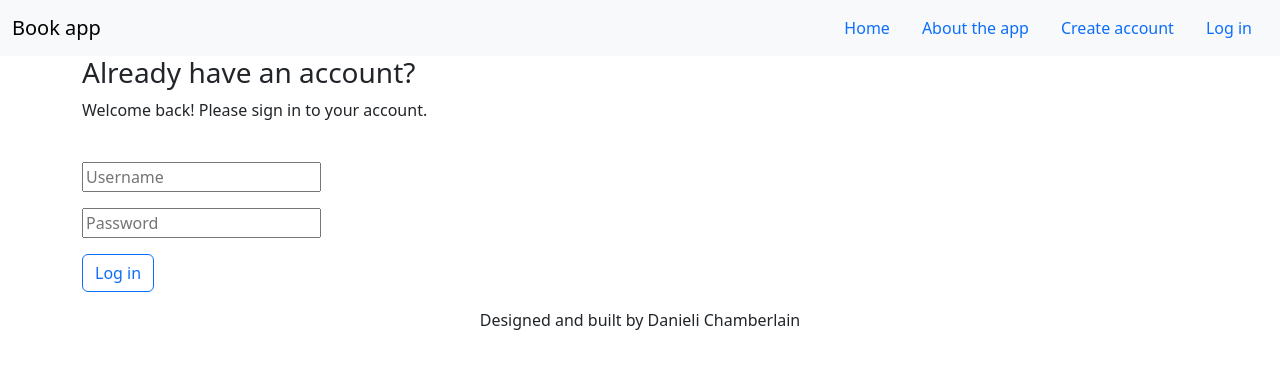
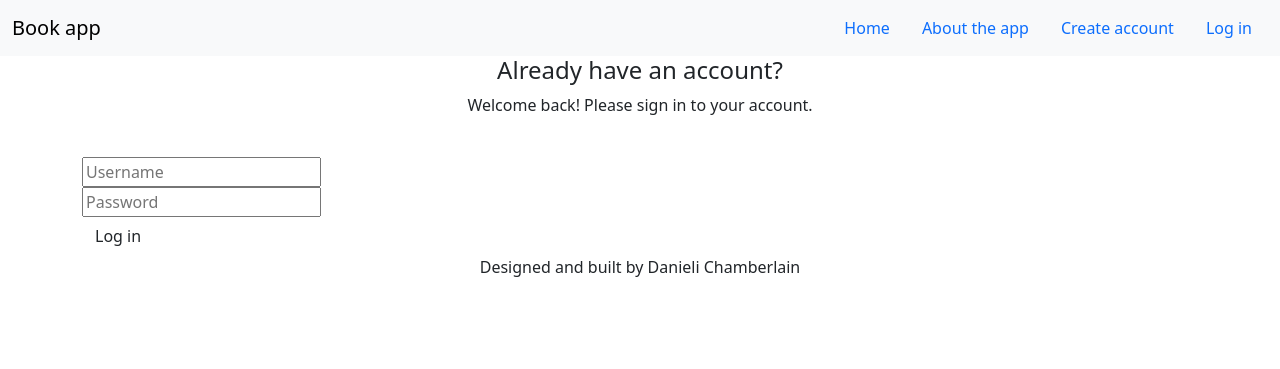
Before and after one commit to Danieli-Costa/BookVerse, a Flask app: page /log_in in a window 1280 px wide. Shown: the top 369 px of the page. Run offline with Flask 2, Linux system fonts and the light colour scheme; some libraries are stand-ins or nearby versions.

Commit message:
Changes on the form format and style

```diff
--- a/templates/log_in.html
+++ b/templates/log_in.html
@@ -3,30 +3,27 @@ block body %}
 
 <div class="container">
   <div class="login-wrapper">
-    <h3>Already have an account?</h3>
-    <p>Welcome back! Please sign in to your account.</p>
+    <h4 class="text-center">Already have an account?</h4>
+    <p class="text-center">Welcome back! Please sign in to your account.</p>
     <br />
+    <div class="login-form-container">
       <form action="/login" method="POST" class="log-in">
-      <p>
+        <div class="input-field">
+          <i class="fa-solid fa-user" style="color: #3399ff"></i>
           <input type="text" placeholder="Username" name="username" required />
-      </p>
-      <p>
+        </div>
+        <div class="input-field">
+          <i class="fa-solid fa-lock" style="color: #3399ff"></i>
           <input
             type="password"
             placeholder="Password"
             name="password"
             required
           />
-      </p>
-      <p>
-        <input
-          type="submit"
-          class="btn btn-outline-primary align-bottom"
-          value="Log in"
-          id="login-button"
-        />
-      </p>
+        </div>
+        <input type="submit" class="btn login-button" value="Log in" />
       </form>
+    </div>
   </div>
 </div>
 
```
Lines whose indentation alone changed are shown as unchanged.
